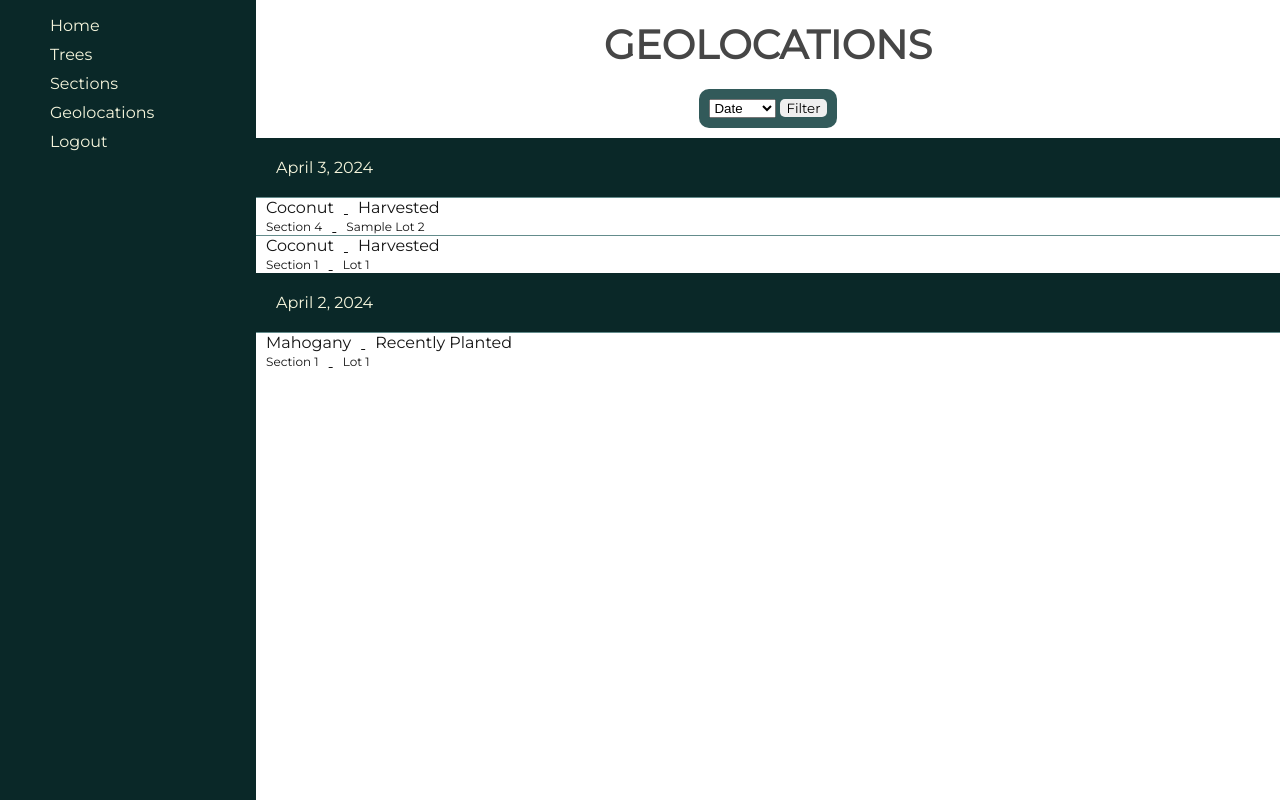
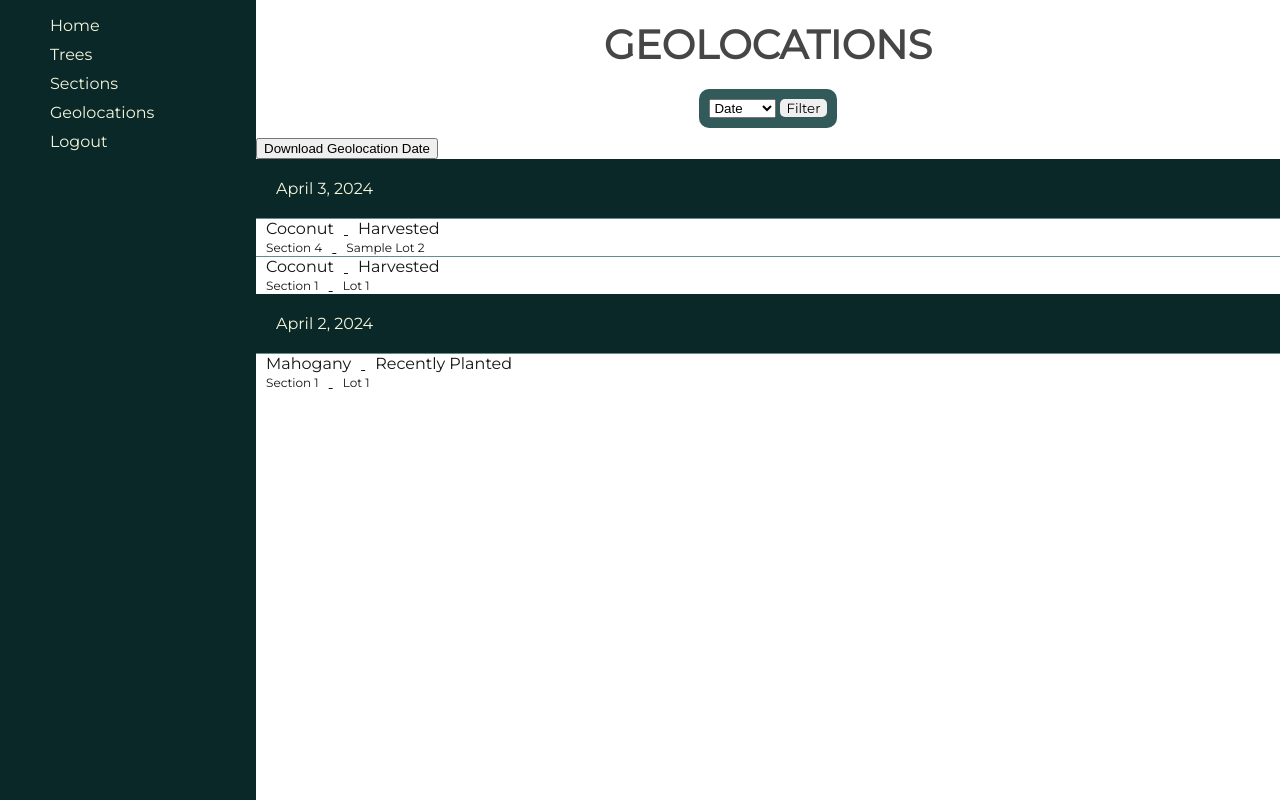
Before and after one commit to Mercurial001/Agvinture, a Django app: page /page/geolocations/ in a window 1280 px wide. Run offline with Django 3.2, Linux system fonts and the light colour scheme; a user stored in the database is signed in; data comes from the database, SQL or seed files in the repository; both versions use the stored data as it was after the commit.

Commit message:
editted for production 6/1/2024

```diff
--- a/agvinture/settings.py
+++ b/agvinture/settings.py
@@ -52,6 +52,7 @@ MIDDLEWARE = [
     'django.contrib.messages.middleware.MessageMiddleware',
     'django.middleware.clickjacking.XFrameOptionsMiddleware',
     'corsheaders.middleware.CorsMiddleware'
+    'management.middleware.DeviceAccessMiddleware',
 ]
 
 # # Commented for the moment
--- a/management/models.py
+++ b/management/models.py
@@ -50,3 +50,22 @@ class Coordinates(models.Model):
     lat = models.FloatField()
     long = models.FloatField()
     point = models.IntegerField()
+
+
+class RegisteringDevice(models.Model):
+    device_name = models.CharField(max_length=100)
+    device_uuid = models.CharField(max_length=100, unique=True)
+    date = models.DateField()
+    date_time = models.DateTimeField()
+    is_registered = models.BooleanField(default=False)
+
+
+class RegisteredDevice(models.Model):
+    device_name = models.CharField(max_length=100)
+    device_uuid = models.CharField(max_length=100, unique=True)
+    is_registered = models.BooleanField(default=True)
+    date = models.DateField()
+    date_time = models.DateTimeField()
+
+    def __str__(self):
+        return self.device_name
--- a/management/templates/geolocations.html
+++ b/management/templates/geolocations.html
@@ -17,9 +17,33 @@
                 <button class="geolocations-filter-btn" type="submit">Filter</button>
             </form>
         </div>
+        <div>
+            {% if if_section %}
+                <form class="geolocations-download-excel-form"
+                      action="{% url 'geolocation-section-excel' %}?filter=section">
+                    <button class="geolocation-download-excel-btn"
+                            type="submit">Download Geolocation Section
+                    </button>
+                </form>
+            {% elif if_lot %}
+                <form class="geolocations-download-excel-form"
+                      action="{% url 'geolocation-lot-excel' %}?filter=lot">
+                    <button class="geolocation-download-excel-btn"
+                            type="submit">Download Geolocation Lot
+                    </button>
+                </form>
+            {% else %}
+                <form class="geolocations-download-excel-form"
+                    action="{% url 'geolocation-date-excel' %}?filter=date">
+                    <button class="geolocation-download-excel-btn"
+                            type="submit">
+                        Download Geolocation Date
+                    </button>
+                </form>
+            {% endif %}
+        </div>
         {% if if_section %}
             {% for date, geolocations in geolocation_sections.items %}
-
                 <div class="geolocations-date-header-div">
                     {{ date }}
                 </div>
@@ -148,4 +172,5 @@
 <!--            {% endfor %}-->
 <!--        </div>-->
     </section>
+
 {% endblock %}
--- a/management/urls.py
+++ b/management/urls.py
@@ -58,5 +58,9 @@ urlpatterns = [
     # view functions
     path('edit/<str:tree>/', views.change_edit_tree_name, name='edit-tree'),
     path('load-coordinates/', views.load_json, name='load-coordinates'),
+    path('download/excel/geolocation/dates/', views.download_geolocation_dates_excel, name='geolocation-date-excel'),
+    path('download/excel/geolocation/section/', views.download_geolocation_section_excel,
+         name='geolocation-section-excel'),
+    path('download/excel/geolocation/lot/', views.download_geolocation_lot_excel, name='geolocation-lot-excel'),
     # APIS
 ] + static(settings.MEDIA_URL, document_root=settings.MEDIA_ROOT)
--- a/management/views.py
+++ b/management/views.py
@@ -3,8 +3,9 @@ from django.http import StreamingHttpResponse, JsonResponse, HttpResponseRedirec
     HttpResponse
 from rest_framework.decorators import api_view
 from rest_framework.response import Response
-from .models import Trees, Section, Lot, Geolocation, PlantedStatus, Coordinates
-from .serializers import TreesSerializer, LotSerializer, SectionSerializer, GeolocationSerializer, PlantedStatusSerializer, CoordinatesSerializer
+from .models import Trees, Section, Lot, Geolocation, PlantedStatus, Coordinates, RegisteringDevice, RegisteredDevice
+from .serializers import TreesSerializer, LotSerializer, SectionSerializer, GeolocationSerializer,\
+    PlantedStatusSerializer, CoordinatesSerializer
 from django.utils import timezone
 import folium
 from django.db import models
@@ -18,6 +19,7 @@ from django.contrib.auth import authenticate, login, logout
 from django.contrib import messages
 from .decorators import authenticated_user
 from django.contrib.auth.decorators import login_required
+from openpyxl import Workbook
 
 
 @login_required(login_url='login')
@@ -410,6 +412,7 @@ def geolocations(request):
     geolocation_filter = request.GET.get('filter')
     if_section = geolocation_filter == 'section'
     if_lot = geolocation_filter == 'lot'
+    if_date = geolocation_filter == 'date'
     for geolocation in geolocation_objects:
         date = geolocation.date
         if date not in geolocation_dates:
@@ -439,6 +442,7 @@ def geolocations(request):
         'geolocation_lot': geolocation_lot,
         'if_section': if_section,
         'if_lot': if_lot,
+        'if_date': if_date,
     })
 
 
@@ -448,6 +452,140 @@ def geolocation(request, id):
     return render(request, 'geolocation.html', {
         'geolocation': geolocation_object,
     })
+
+
+def download_geolocation_dates_excel(request):
+    geolocation_objects = Geolocation.objects.all()
+    geolocation_dates = {}
+    geolocation_filter = request.GET.get('filter')
+    if geolocation_filter == 'date':
+        for geo in geolocation_objects:
+            date = geo.date
+            if date not in geolocation_dates:
+                geolocation_dates[date] = [geo]
+            else:
+                geolocation_dates[date].append(geo)
+
+    # Create a new Excel workbook and add a worksheet
+    wb = Workbook()
+    ws = wb.active
+
+    # Add headers to the worksheet
+    for date, obj in geolocation_dates.items():
+        formatted_date = datetime.strftime(date, "%B %d, %Y")
+        ws.append([formatted_date])
+        header = ["Tree", "Status", 'Section', 'Lot', 'Latitude', 'Longitude', 'Date Time']
+        ws.append(header)
+        for geo_loc in obj:
+            formatted_date_time = datetime.strftime(geo_loc.date_time, "%B %d, %Y, %H:%M:%S")
+            data = [
+                geo_loc.tree.name,
+                geo_loc.status.name,
+                geo_loc.section.name,
+                geo_loc.lot.name,
+                geo_loc.lat,
+                geo_loc.long,
+                formatted_date_time
+            ]
+            ws.append(data)
+
+    # Create a response object with the appropriate content type for Excel files
+    response = HttpResponse(content_type='application/vnd.openxmlformats-officedocument.spreadsheetml.sheet')
+    response['Content-Disposition'] = f'attachment; filename=geolocation_dates.xlsx'
+
+    # Save the workbook to the response object
+    wb.save(response)
+
+    return response
+
+
+def download_geolocation_section_excel(request):
+    geolocation_objects = Geolocation.objects.all()
+    geolocation_section = {}
+    geolocation_filter = request.GET.get('filter')
+    if geolocation_filter == 'section':
+        for geo in geolocation_objects:
+            section = geo.section
+            if section not in geolocation_section:
+                geolocation_section[section] = [geo]
+            else:
+                geolocation_section[section].append(geo)
+
+    # Create a new Excel workbook and add a worksheet
+    wb = Workbook()
+    ws = wb.active
+
+    # Add headers to the worksheet
+    for section, obj in geolocation_section.items():
+        # formatted_date = datetime.strftime(date, "%B %d, %Y")
+        ws.append([section])
+        header = ["Tree", "Status", 'Section', 'Lot', 'Latitude', 'Longitude', 'Date Time']
+        ws.append(header)
+        for geo_loc in obj:
+            formatted_date_time = datetime.strftime(geo_loc.date_time, "%B %d, %Y, %H:%M:%S")
+            data = [
+                geo_loc.tree.name,
+                geo_loc.status.name,
+                geo_loc.section.name,
+                geo_loc.lot.name,
+                geo_loc.lat,
+                geo_loc.long,
+                formatted_date_time
+            ]
+            ws.append(data)
+
+    # Create a response object with the appropriate content type for Excel files
+    response = HttpResponse(content_type='application/vnd.openxmlformats-officedocument.spreadsheetml.sheet')
+    response['Content-Disposition'] = f'attachment; filename=geolocation_sections.xlsx'
+
+    # Save the workbook to the response object
+    wb.save(response)
+
+    return response
+
+
+def download_geolocation_lot_excel(request):
+    geolocation_objects = Geolocation.objects.all()
+    geolocation_lot = {}
+    geolocation_filter = request.GET.get('filter')
+    if geolocation_filter == 'lot':
+        for geo in geolocation_objects:
+            lot = geo.lot
+            if lot not in geolocation_lot:
+                geolocation_lot[lot] = [geo]
+            else:
+                geolocation_lot[lot].append(geo)
+
+    # Create a new Excel workbook and add a worksheet
+    wb = Workbook()
+    ws = wb.active
+
+    # Add headers to the worksheet
+    for lot, obj in geolocation_lot.items():
+        # formatted_date = datetime.strftime(date, "%B %d, %Y")
+        ws.append([lot])
+        header = ["Tree", "Status", 'Section', 'Latitude', 'Longitude', 'Date Time']
+        ws.append(header)
+        for geo_loc in obj:
+            formatted_date_time = datetime.strftime(geo_loc.date_time, "%B %d, %Y, %H:%M:%S")
+            data = [
+                geo_loc.tree.name,
+                geo_loc.status.name,
+                geo_loc.section.name,
+                geo_loc.lat,
+                geo_loc.long,
+                formatted_date_time
+            ]
+            ws.append(data)
+
+    # Create a response object with the appropriate content type for Excel files
+    response = HttpResponse(content_type='application/vnd.openxmlformats-officedocument.spreadsheetml.sheet')
+    response['Content-Disposition'] = f'attachment; filename=geolocation_sections.xlsx'
+
+    # Save the workbook to the response object
+    wb.save(response)
+
+    return response
 
 
 @authenticated_user
@@ -1058,3 +1196,22 @@ def load_json(request):
     else:
         # If there's no referring URL, redirect to a default page
         return redirect('homepage')
+
+
+def register_device(request):
+    if request.method == 'POST':
+        device_name = request.POST.get('device_name')
+        device_uuid = request.POST.get('device_uuid')
+
+        if not RegisteringDevice.objects.filter(device_uuid=device_uuid).exists():
+            RegisteringDevice.objects.create(
+                device_name=device_name,
+                device_uuid=device_uuid,
+                is_registered=True,
+                date=timezone.now(),
+                date_time=timezone.now(),
+            )
+            return JsonResponse({'message': 'Device awaiting verification'}, status=201)
+        else:
+            return JsonResponse({'message': 'Device already on queue for verification'}, status=200)
+    return JsonResponse({'error': 'Invalid request'}, status=400)
```
Also changed, not shown: db.sqlite3.
